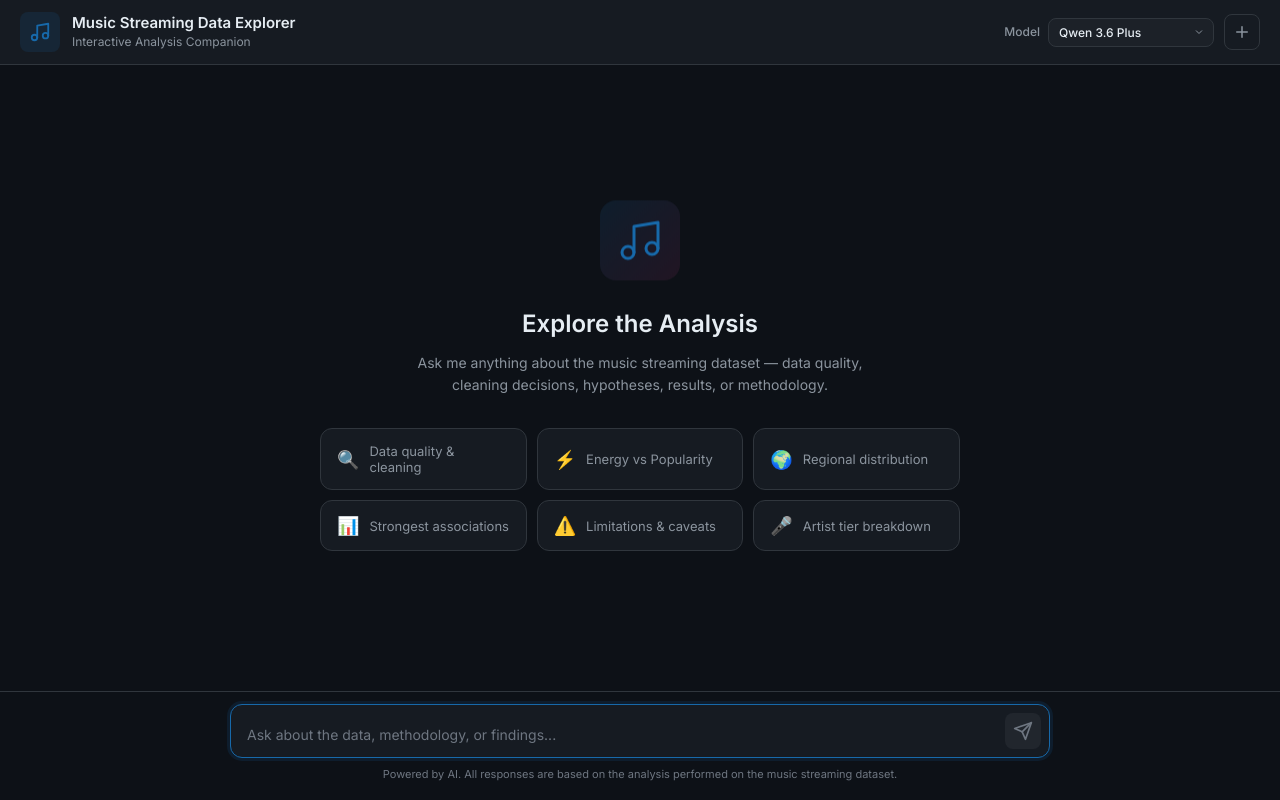
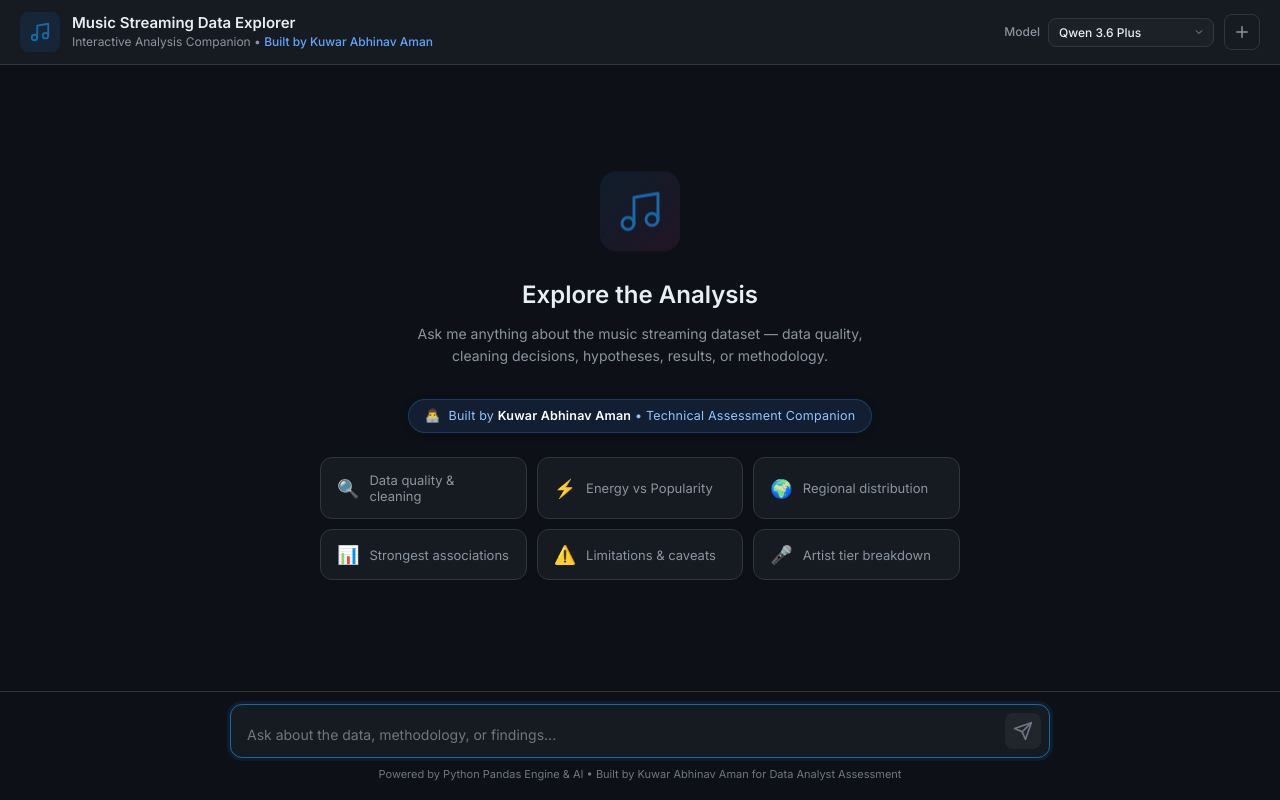
Before and after one commit to KuwarAbhinavAman/music-streaming-explorer, a website: page chatbot/index.html in a window 1280 px wide. Drawn offline with Linux system fonts and the light colour scheme.

Commit message:
Add 'Built by Kuwar Abhinav Aman' branding to header, welcome screen, footer, and prompt

```diff
--- a/chatbot/index.html
+++ b/chatbot/index.html
@@ -24,7 +24,7 @@
         </div>
         <div class="header-title">
           <h1>Music Streaming Data Explorer</h1>
-          <p class="header-subtitle">Interactive Analysis Companion</p>
+          <p class="header-subtitle">Interactive Analysis Companion • <span class="author-badge">Built by Kuwar Abhinav Aman</span></p>
         </div>
       </div>
       <div class="header-right">
@@ -56,6 +56,10 @@
         </div>
         <h2>Explore the Analysis</h2>
         <p>Ask me anything about the music streaming dataset — data quality, cleaning decisions, hypotheses, results, or methodology.</p>
+        <div class="author-pill">
+          <span>👨‍💻</span>
+          <span>Built by <strong>Kuwar Abhinav Aman</strong> &bull; Technical Assessment Companion</span>
+        </div>
         <div class="suggestions">
           <button class="suggestion" data-q="What data quality issues did you find, and how did you handle them?">
             <span class="suggestion-icon">🔍</span>
@@ -104,7 +108,7 @@
           </svg>
         </button>
       </div>
-      <p class="disclaimer">Powered by AI. All responses are based on the analysis performed on the music streaming dataset.</p>
+      <p class="disclaimer">Powered by Python Pandas Engine & AI &bull; Built by Kuwar Abhinav Aman for Data Analyst Assessment</p>
     </footer>
   </div>
 
--- a/chatbot/style.css
+++ b/chatbot/style.css
@@ -108,6 +108,31 @@ body {
   font-size: 12px;
   color: var(--text-secondary);
   font-weight: 400;
+}
+
+.author-badge {
+  color: #60a5fa;
+  font-weight: 500;
+}
+
+.author-pill {
+  display: inline-flex;
+  align-items: center;
+  gap: 8px;
+  background: rgba(59, 130, 246, 0.12);
+  border: 1px solid rgba(59, 130, 246, 0.28);
+  color: #93c5fd;
+  padding: 6px 16px;
+  border-radius: 20px;
+  font-size: 12.5px;
+  margin-bottom: 24px;
+  letter-spacing: 0.2px;
+  box-shadow: 0 2px 8px rgba(0, 0, 0, 0.15);
+}
+
+.author-pill strong {
+  color: #ffffff;
+  font-weight: 600;
 }
 
 .header-right {
```
Also changed, not shown: 2 other files.
